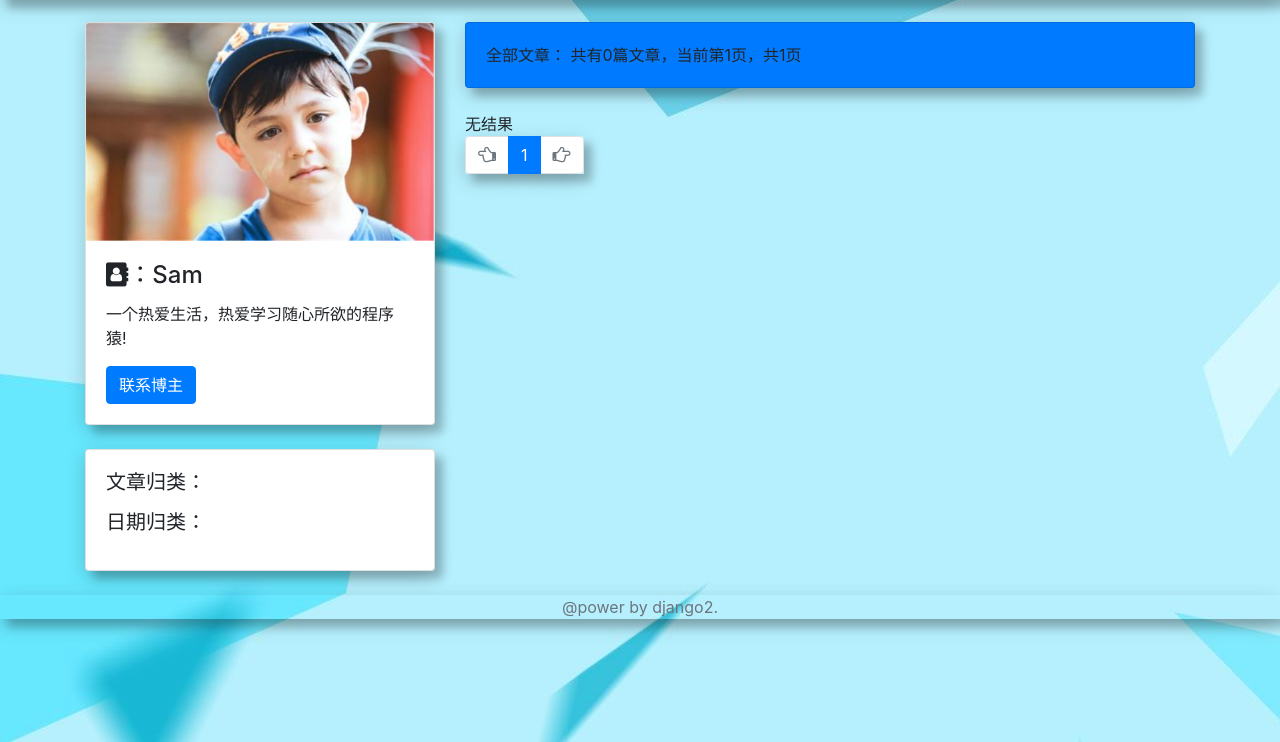
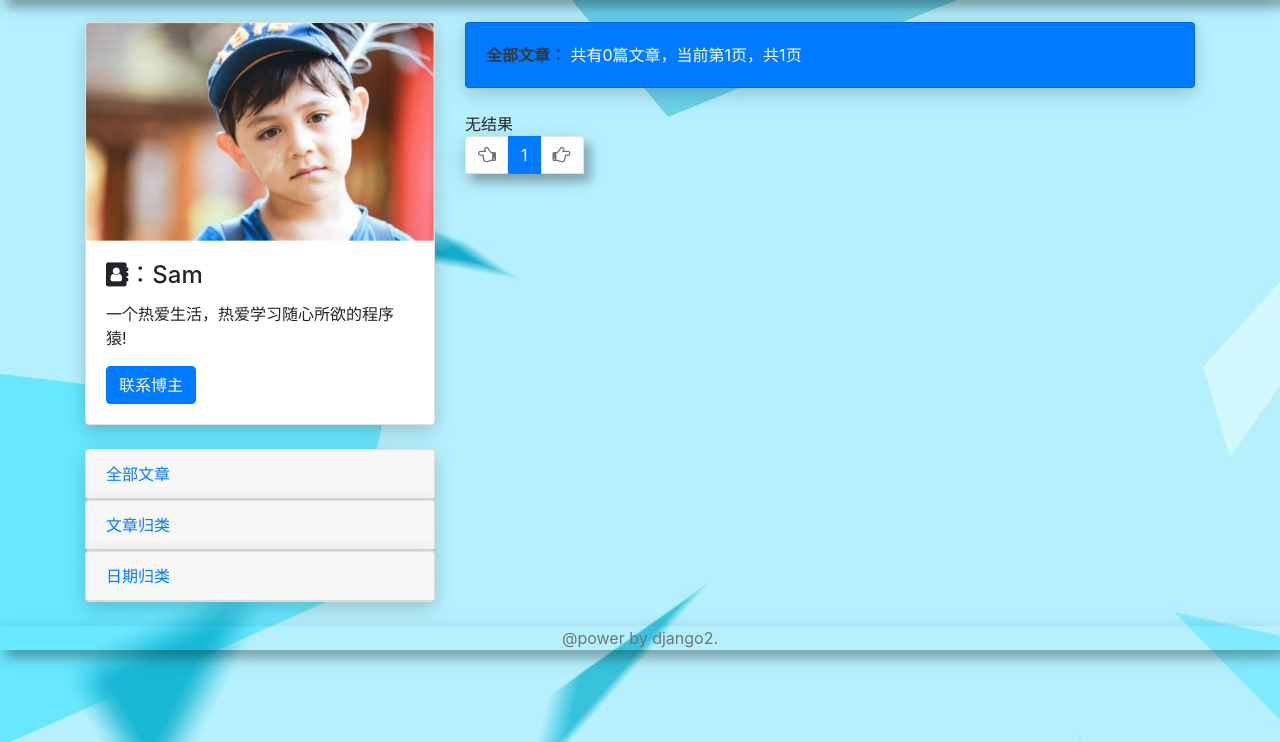
Before and after one commit to buddywang/personal_blog, a Django app: page /myweb/index/ in a window 1280 px wide. Shown: the part 58-800 px from the top of the page. Run offline with Django 3.2, Linux system fonts and the light colour scheme; data that the repository does not hold is empty; some libraries are stand-ins or nearby versions.

Commit message:
优化了文章分类展示

```diff
--- a/myweb-pythonanywhere/mysite/templates/index_body.html
+++ b/myweb-pythonanywhere/mysite/templates/index_body.html
@@ -20,28 +20,44 @@
                   <div class="modal-footer">
                     <button type="button" class="btn btn-primary" data-dismiss="modal">关闭</button>
                   </div>
-
                 </div>
               </div>
             </div>
          </div>
         </div>
         <br>
-
-      {# 文章归类 #}
+  <div id="accordion">
      <div class="card">
+      <div class="card-header">
+        <a class="card-link" href="{% url 'index' %}">
+          全部文章
+        </a>
+      </div>
+    </div>
+    <div class="card">
+      <div class="card-header">
+        <a class="collapsed card-link" data-toggle="collapse" href="#collapseTwo">
+        文章归类
+      </a>
+      </div>
+      <div id="collapseTwo" class="collapse" data-parent="#accordion">
         <div class="card-body">
-          <h5 class="card-title">
-          文章归类：
-          </h5>
           <ul>
               {% for art_type in art_types %}
                 <a href="{% url 'article_with_type' art_type.blog_type %}"><li>{{ art_type.blog_type }}({{ art_type.blog_count }})</li></a>
               {% endfor %}
           </ul>
-          <h5 class="card-title">
-          日期归类：
-          </h5>
+        </div>
+      </div>
+    </div>
+    <div class="card">
+      <div class="card-header">
+        <a class="collapsed card-link" data-toggle="collapse" href="#collapseThree">
+          日期归类
+        </a>
+      </div>
+      <div id="collapseThree" class="collapse" data-parent="#accordion">
+        <div class="card-body">
           <ul>
             {% for date_type,date_count in date_lists_dict.items %}
               <a href="{% url 'article_with_date' date_type.year date_type.month %}"><li>{{ date_type|date:'Y年m月' }}({{ date_count }})</li></a>
@@ -50,17 +66,22 @@
         </div>
       </div>
     </div>
+  </div>
+</div>
+
       <div class="col-sm-8">
-      <div class="card bg-primary text-whihe">
+        <div class="card bg-primary text-white">
           <div class="card-body">
-          {{ result_title }}： 共有{{ result_num }}篇文章，当前第{{ art_lists.number }}页，共{{ art_lists.paginator.num_pages }}页
+            <strong class="text-dark">{{ result_title }}：</strong> 共有{{ result_num }}篇文章，当前第{{ art_lists.number }}页，共{{ art_lists.paginator.num_pages }}页
           </div>
         </div>
         <br>
         {% for article in art_lists.object_list %}
-      <div class="card bg-light" >
+        <div class="card" >
+          <div class="card-header text-info">
+            <h4 class="card-head">{{ article.title|safe }}</h4>
+          </div>
           <div class="card-body">
-          <h4 class="card-title">{{article.title}}</h4>
             <p>
               <i class="fa fa-tag" style="font-size:18px"></i>：
               <a href="{% url 'article_with_type' article.blogtype.blog_type %}">
@@ -71,7 +92,7 @@
             </p>
 
             <p>
-            <a href="{% url 'detail' article.id %}">详情</a>
+              <a class="btn btn-primary btn-sm" href="{% url 'detail' article.id %}">详情</a>
             </p>
           </div>
         </div>
--- a/myweb-pythonanywhere/mysite/templates/mysite_base.html
+++ b/myweb-pythonanywhere/mysite/templates/mysite_base.html
@@ -11,23 +11,10 @@
   <script src="{% static 'bootstrap4/js/popper.min.js' %}"></script>
   <script src="{% static 'bootstrap4/js/bootstrap.min.js' %}"></script>
   <style>
-  <!--{# 鼠标悬停效果 #}-->
-<!--div.card:hover {-->
-  <!--box-shadow: 16px 16px 16px 0 rgba(0, 0, 0, 0.2), 0 6px 20px 0 rgba(0, 0, 0, 0.19);-->
-<!--}-->
-<!--nav.navbar:hover {-->
-  <!--box-shadow: 16px 16px 16px 0 rgba(0, 0, 0, 0.2), 0 6px 20px 0 rgba(0, 0, 0, 0.19);-->
-<!--}-->
-<!--li.page-item:hover {-->
-  <!--box-shadow: 16px 16px 16px 0 rgba(0, 0, 0, 0.2), 0 6px 20px 0 rgba(0, 0, 0, 0.19);-->
-<!--}-->
-<!--div.footer:hover {-->
-  <!--box-shadow: 16px 16px 16px 0 rgba(0, 0, 0, 0.2), 0 6px 20px 0 rgba(0, 0, 0, 0.19);-->
-<!--}-->
+div.card {
+  box-shadow: 8px 8px 8px 0 rgba(0, 0, 0, 0), 0 6px 20px 0 rgba(0, 0, 0, 0.19);
+  }
 
-div.card {
-  box-shadow: 8px 8px 8px 0 rgba(0, 0, 0, 0.2), 0 6px 20px 0 rgba(0, 0, 0, 0.19);
-}
 nav.navbar {
   box-shadow: 8px 8px 8px 0 rgba(0, 0, 0, 0.2), 0 6px 20px 0 rgba(0, 0, 0, 0.19);
 }
--- a/myweb-pythonanywhere/mysite/views.py
+++ b/myweb-pythonanywhere/mysite/views.py
@@ -89,15 +89,13 @@ def Search(request):
         if form.is_valid():
             searchkey=form.cleaned_data['search_key']
     else:
-        form = SearchForm()
-    if request.GET.get('search_key'):
-        searchkey = str(request.GET.get('search_key'))
+        form = SearchForm(search_key=request.GET.get('search_key','None'))
 
     art_all = Article.objects.filter(title__icontains=searchkey)
     context = context = get_common_paginator(request,art_all)
     context['result_title'] = searchkey+' 搜索结果'
     context['form'] = form
-    context['searchkey'] = searchkey
+    context['searchkey'] = request.GET.get('search_key','None')
     context['issearchpage'] = 1
     return render(request, 'index.html', context)
 
```
Also changed, not shown: myweb-pythonanywhere/myweb/settings.py (+4 -4 lines), myweb-pythonanywhere/mysite/forms.py (line endings or trailing spaces). Lines whose indentation alone changed are shown as unchanged.
